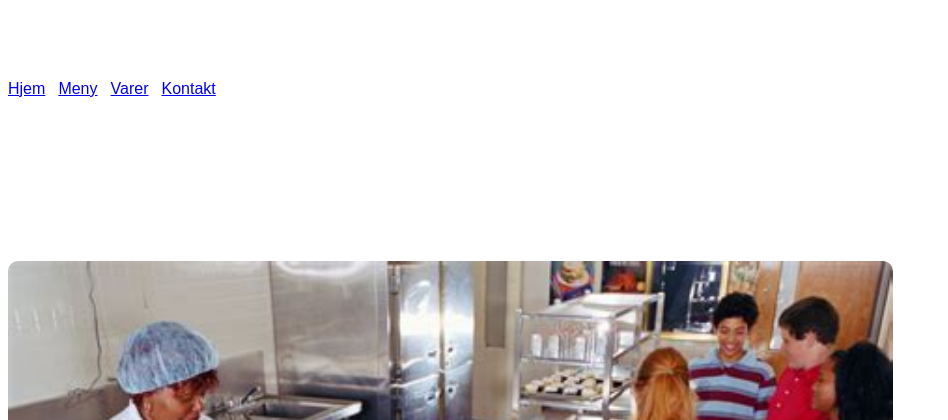
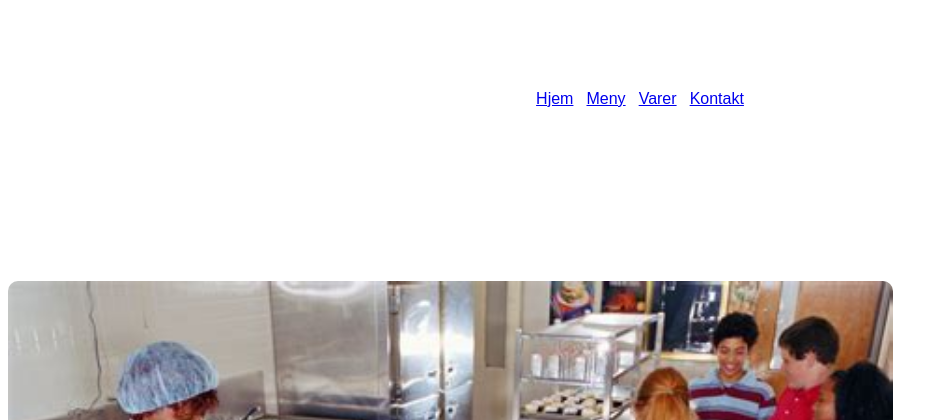
Before and after one commit to Fahad-G200/akademiet_kantine, a Flask app: page / in a window 1280 px wide. Shown: the top 420 px of the page, without its empty margins (0-948 px from the left). Run offline with Flask 3, Linux system fonts and the light colour scheme.

Commit message:
git add static/css/style.css "Lagde mørk rød navigasjonslinje som passer til Akadmeiet

```diff
--- a/static/css/style.css
+++ b/static/css/style.css
@@ -5,3 +5,10 @@ body {
     background-color: mørk rød;
     color: white;
 }
+
+/* navigasjonsmeny øverst */
+.navbar {
+    background-color: mørk rød;
+    padding: 10px;
+    text-align: center;
+}
```
